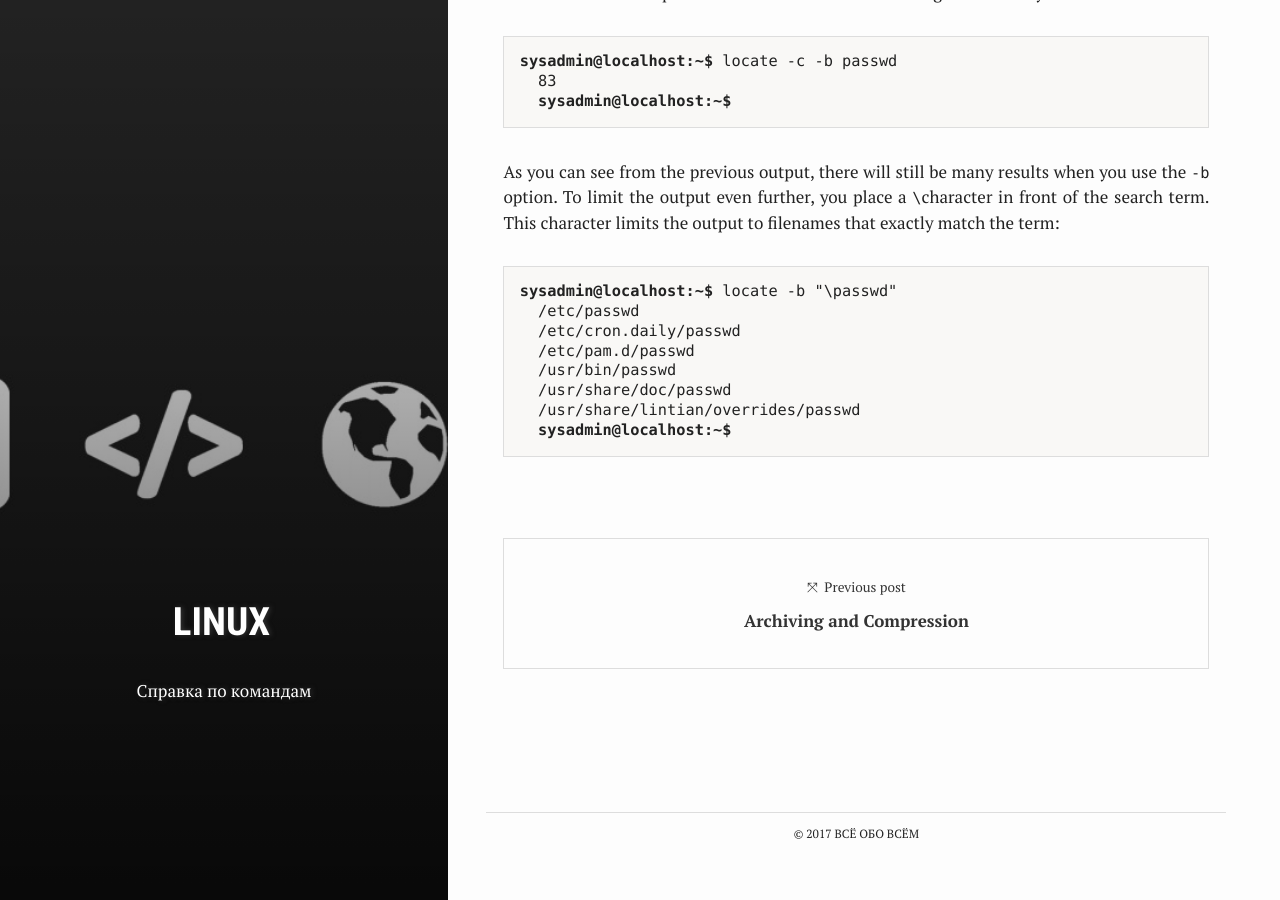
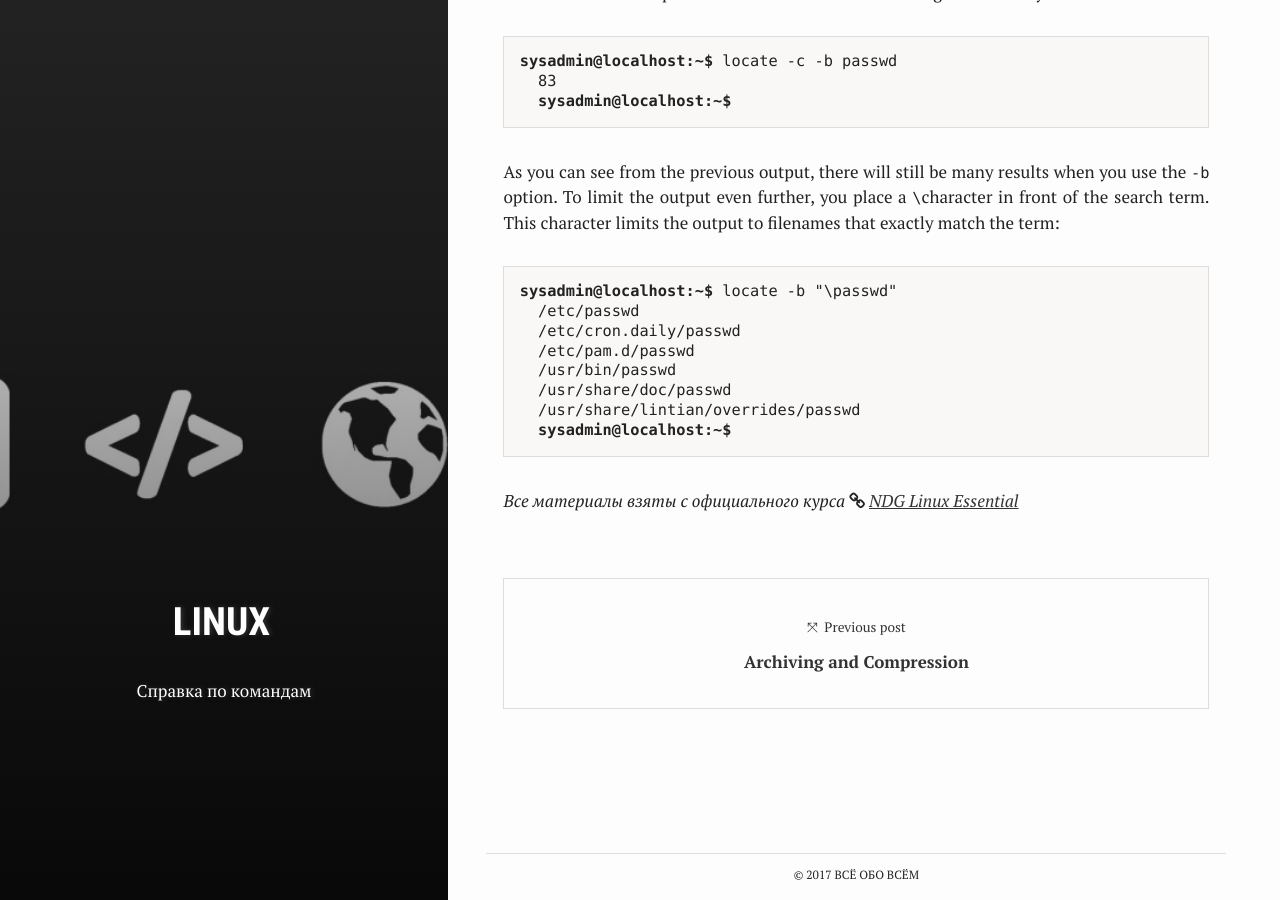
Before and after one commit to ghostmorgan/ghostmorgan.github.io, a Jekyll site: the page built from _posts/2017-10-28-getting_help.md, in a window 1280 px wide and 900 px high, scrolled down 16980 px. Built offline with Jekyll 4.4.1, drawn with Linux system fonts in a browser that asks for light colours; nearby versions of some CDN libraries; comment, search, counter and statistics services are not loaded.

Commit message:
Update 2017-10-28-getting_help.md

```diff
--- a/_posts/2017-10-28-getting_help.md
+++ b/_posts/2017-10-28-getting_help.md
@@ -624,3 +624,4 @@ update-passwd (8)    - safely update /etc/passwd, /etc/shadow and /etc/group
   /usr/share/doc/passwd
   /usr/share/lintian/overrides/passwd
   <strong><span class="ansi-green">sysadmin@localhost</span>:<span class="ansi-blue">~</span>$</strong></pre>
+*Все материалы взяты с официального курса <i class="fa fa-link"></i> [NDG Linux Essential](https://www.netacad.com/ru/courses/ndg-linux-essentials/)*
```
